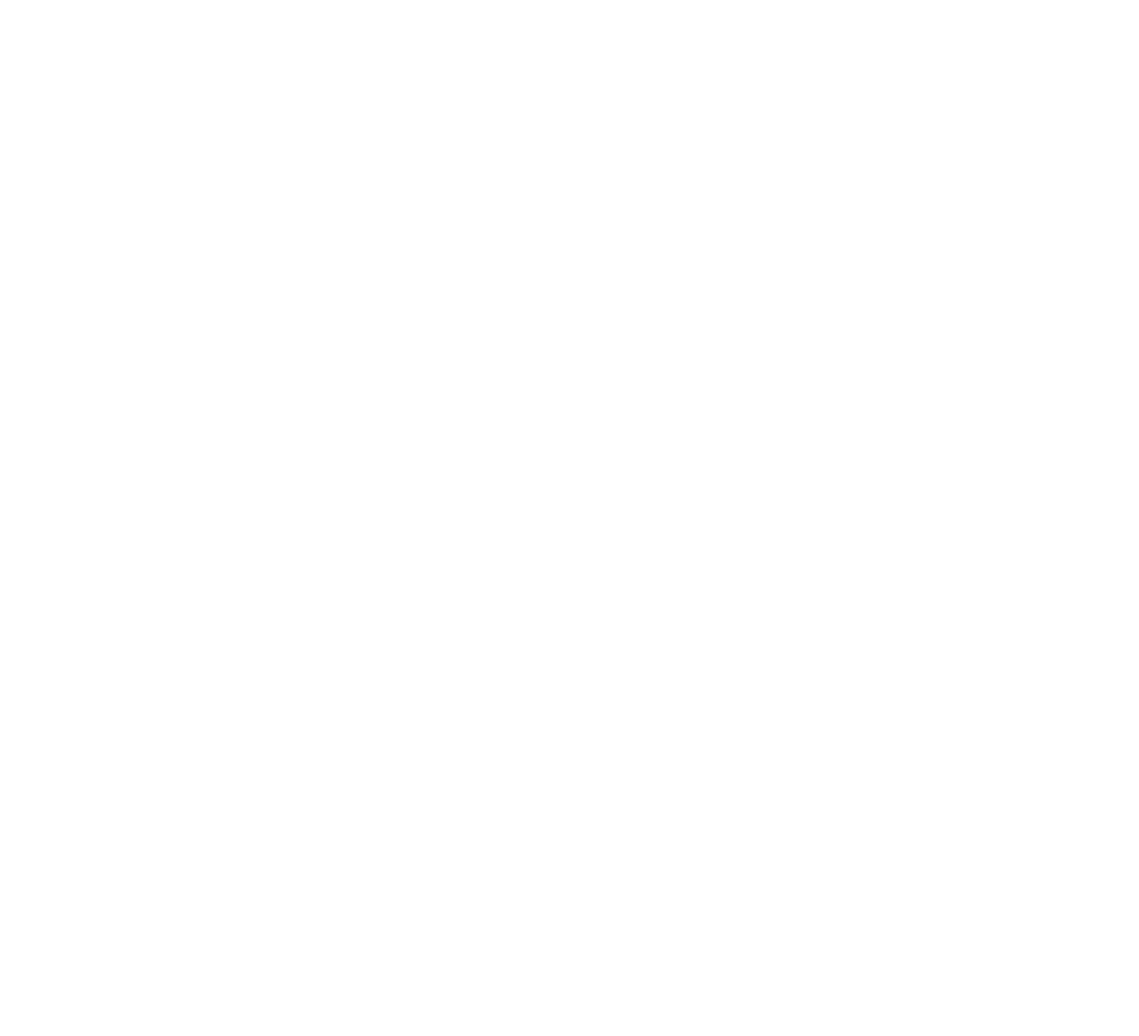
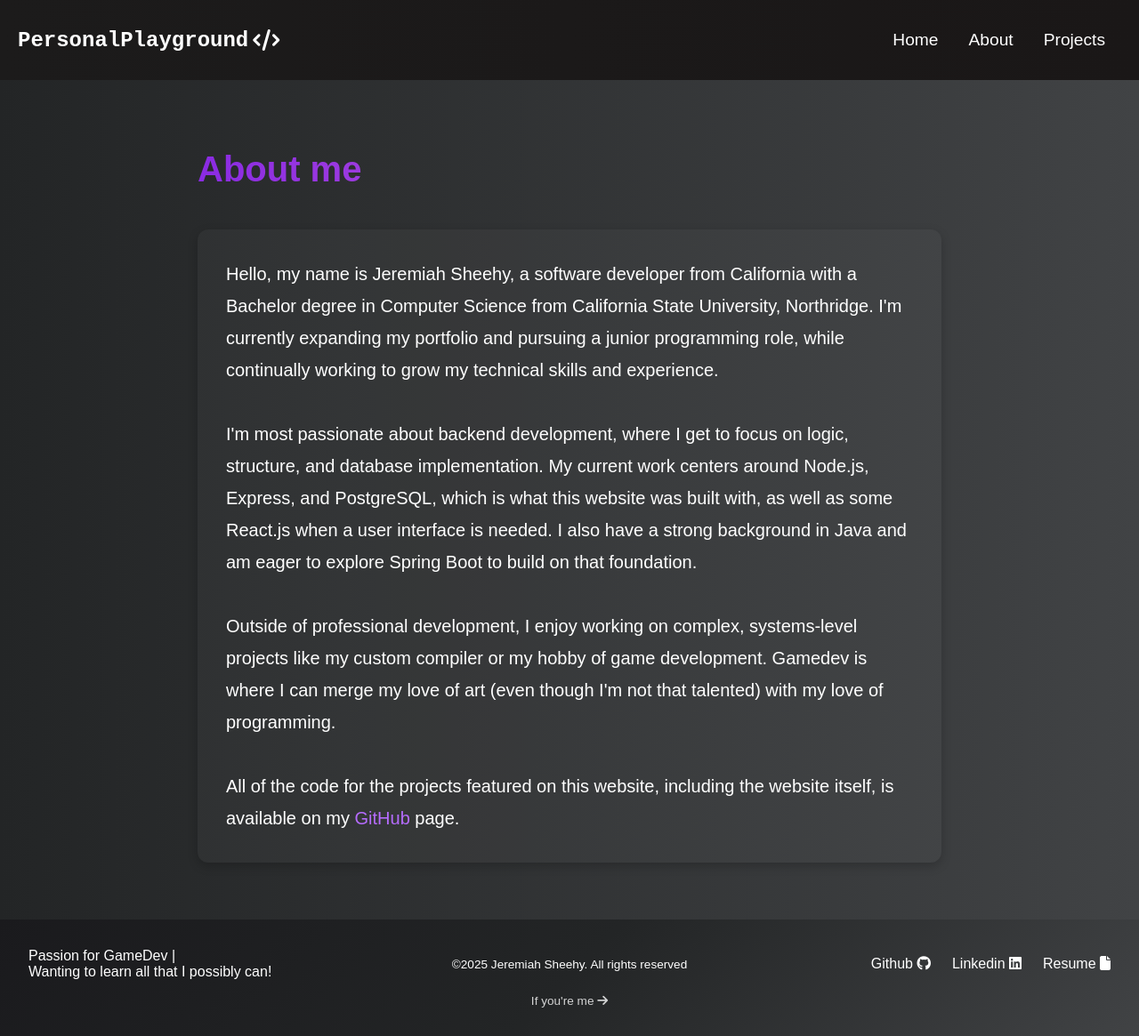
Before and after one commit to jameys127/PersonalPlayground, a React (Create React App) app in the folder front/: page /about in a window 1280 px wide. Shown: the whole page at 89% size. Before the commit the page ends 800 px from the top, so only its background shows below. Built offline with nearby package versions, Linux system fonts and the light colour scheme; a web font is replaced by a local one.

Commit message:
the basic public view of the website is done. Need better design and color. Needs individual project pages

```diff
--- a/front/src/App.js
+++ b/front/src/App.js
@@ -5,6 +5,7 @@ import Login from './features/auth/Login';
 import DashLayout from './components/Private/DashLayout';
 import Welcome from './features/auth/Welcome';
 import Project from './components/Project/Project';
+import About from './components/Public/About/About';
 
 function App() {
   return (
@@ -15,6 +16,7 @@ function App() {
         <Route index element={<Public />} />
 
         <Route path='projects' element={<Project />} />
+        <Route path='about' element={<About />} />
 
         {/* after that we have the login which would be /login  */}
         <Route path='login' element={<Login />}/>
--- a/front/src/components/Project/Project.css
+++ b/front/src/components/Project/Project.css
@@ -13,6 +13,7 @@
     margin-bottom: 0.75rem;
     margin-top: 1.5rem;
     background: linear-gradient(to right, #ff8a00, #da1b60);
+    background-clip: text;
     -webkit-background-clip: text;
     -webkit-text-fill-color: transparent;
     letter-spacing: 1px;
--- /dev/null
+++ b/front/src/components/Public/About/About.css
@@ -0,0 +1,44 @@
+.about-me-container{
+    background: linear-gradient(to right, #232526, #414345);
+}
+
+.about-body{
+    min-height: 80vh;
+    padding: 4rem 2rem;
+    color: #fff;
+    max-width: 900px;
+    margin: 0 auto;
+    line-height: 1.8;
+}
+
+.about-body h1{
+    font-size: 2.5rem;
+    margin-bottom: 2rem;
+    background: linear-gradient(90deg, #8a2be2, #da70d6);
+    background-clip: text;
+    -webkit-background-clip: text;
+    color: transparent;
+    -webkit-text-fill-color: transparent;
+}
+
+.about-me-paragraphs{
+    font-size: 20px;
+    font-weight: 400;
+    background: rgba(255, 255, 255, 0.03);
+    padding: 2rem;
+    border-radius: 12px;
+    box-shadow: 0 4px 12px rgba(0, 0, 0, 0.2);
+}
+
+.about-me-paragraphs a {
+    color: #b66cff;
+    font-weight: 500;
+    text-decoration: none;
+    border-bottom: 1px solid transparent;
+    transition: all 0.2s ease-in-out;
+}
+
+.about-me-paragraphs a:hover {
+    border-bottom: 1px solid #b66cff;
+    color: #d8a7ff;
+}
--- /dev/null
+++ b/front/src/components/Public/About/About.js
@@ -0,0 +1,31 @@
+import React from 'react'
+import PublicHeader from '../PublicHeader'
+import PublicFooter from '../PublicFooter'
+import './About.css';
+
+const About = () => {
+  return (
+    <>
+        <PublicHeader />
+        <div className='about-me-container'>
+            <div className='about-body'>
+                <h1>About me</h1>
+                <div className='about-me-paragraphs'>
+                    <p>
+                        Hello, my name is Jeremiah Sheehy, a software developer from California with a Bachelor degree in Computer Science from California State University, Northridge. I'm currently expanding my portfolio and pursuing a junior programming role, while continually working to grow my technical skills and experience.<br/><br/>
+
+                        I'm most passionate about backend development, where I get to focus on logic, structure, and database implementation. My current work centers around Node.js, Express, and PostgreSQL, which is what this website was built with, as well as some React.js when a user interface is needed. I also have a strong background in Java and am eager to explore Spring Boot to build on that foundation.<br/><br/>
+
+                        Outside of professional development, I enjoy working on complex, systems-level projects like my custom compiler or my hobby of game development. Gamedev is where I can merge my love of art (even though I'm not that talented) with my love of programming.<br/><br/>
+
+                        All of the code for the projects featured on this website, including the website itself, is available on my <a href="https://github.com/jameys127" target="_blank" rel="noopener noreferrer">GitHub</a> page.
+                    </p>
+                </div>
+            </div>
+        </div>
+        <PublicFooter />
+    </>
+  )
+}
+
+export default About
--- a/front/src/components/Public/PublicFooter.js
+++ b/front/src/components/Public/PublicFooter.js
@@ -15,22 +15,22 @@ const PublicFooter = () => {
       <ul className="footer-link-list">
         <li>
           <a href="https://github.com/jameys127" target="_blank" rel="noopener noreferrer">
-            Github <i class="fa-brands fa-github"></i>
+            Github <i className="fa-brands fa-github"></i>
           </a>
         </li>
         <li>
           <a href="https://www.linkedin.com/in/jeremiah-sheehy-225bba258/" target="_blank" rel="noopener noreferrer">
-            Linkedin <i class="fa-brands fa-linkedin"></i>
+            Linkedin <i className="fa-brands fa-linkedin"></i>
           </a>
         </li>
         <li>
           <a href="/JeremiahSheehyResumeEdit.pdf" target="_blank" rel="noopener noreferrer">
-            Resume <i class="fa-solid fa-file"></i>
+            Resume <i className="fa-solid fa-file"></i>
           </a>
         </li>
       </ul>
       <Link to={'/login'} className='to-private'>
-        If you're me <i class="fa-solid fa-arrow-right"></i>
+        If you're me <i className="fa-solid fa-arrow-right"></i>
       </Link>
     </footer>
   )
```
